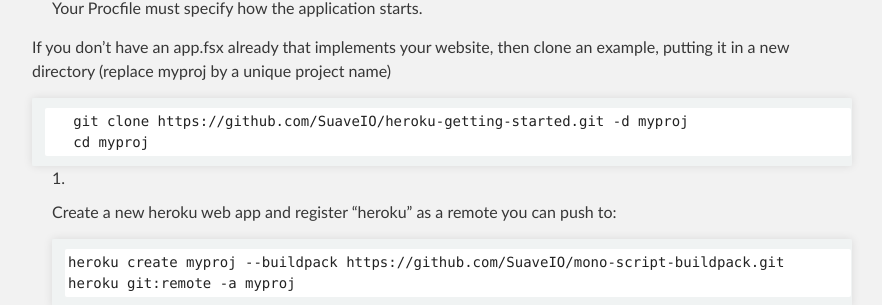
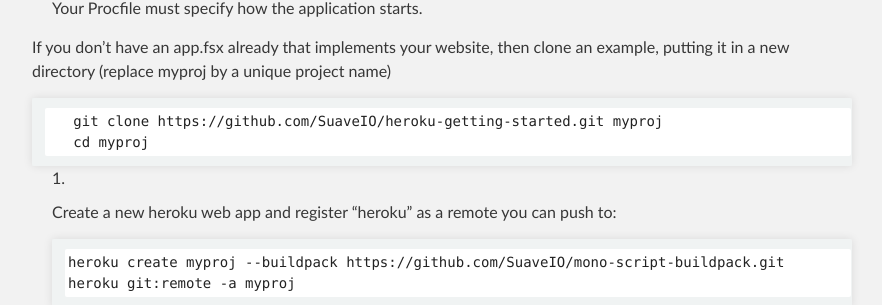
Before and after one commit to SuaveIO/suave, a Jekyll site: the page built from index.md, in a window 1280 px wide and 900 px high, scrolled down 13932 px. Shown: the part 147-452 px from the top of the window, without its empty margins (208-1090 px from the left). Built offline with Jekyll 4.4.1, drawn with Linux system fonts in a browser that asks for light colours.

Commit message:
unknown switch -d

```diff
--- a/_includes/content.md
+++ b/_includes/content.md
@@ -621,7 +621,7 @@
 
 If you don't have an app.fsx already that implements your website, then clone an example, putting it in a new directory (replace myproj by a unique project name)
 
-       git clone https://github.com/SuaveIO/heroku-getting-started.git -d myproj
+       git clone https://github.com/SuaveIO/heroku-getting-started.git myproj
        cd myproj
 
 4. Create a new heroku web app and register "heroku" as a remote you can push to:
```
